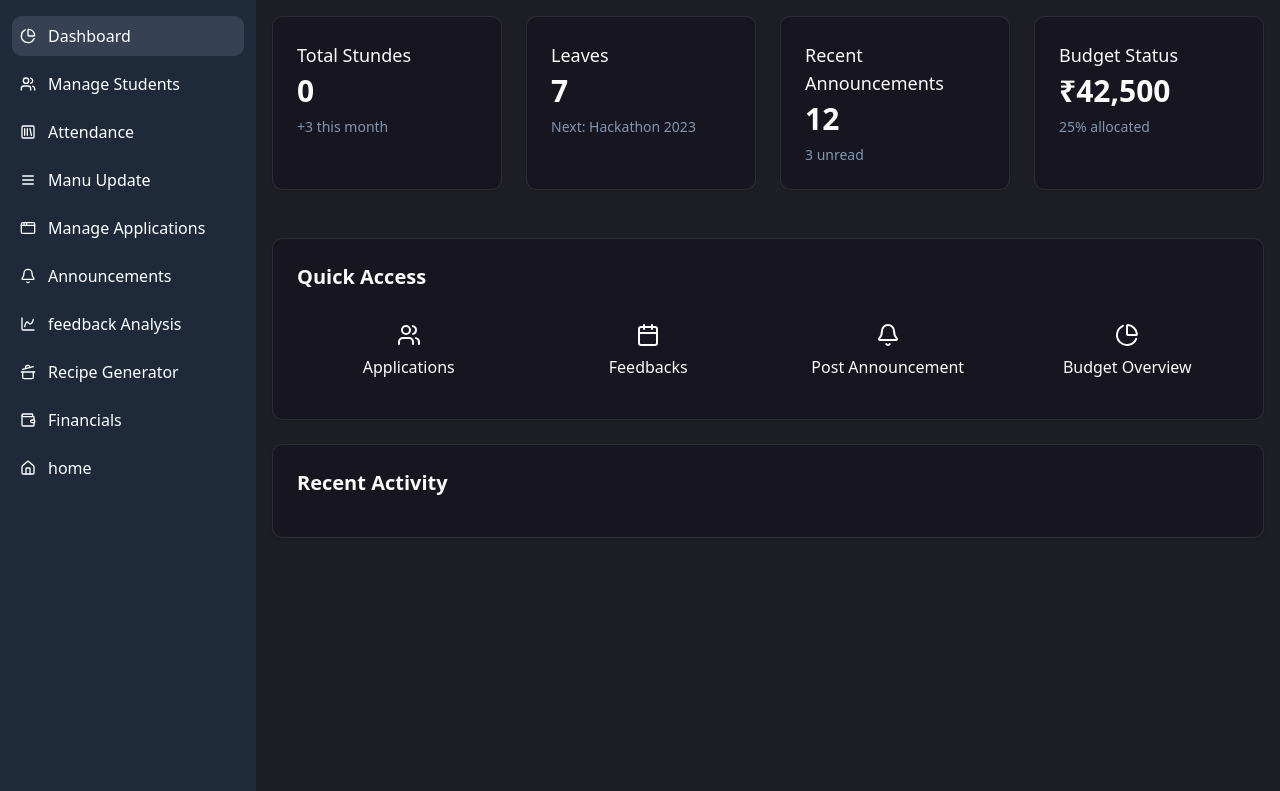
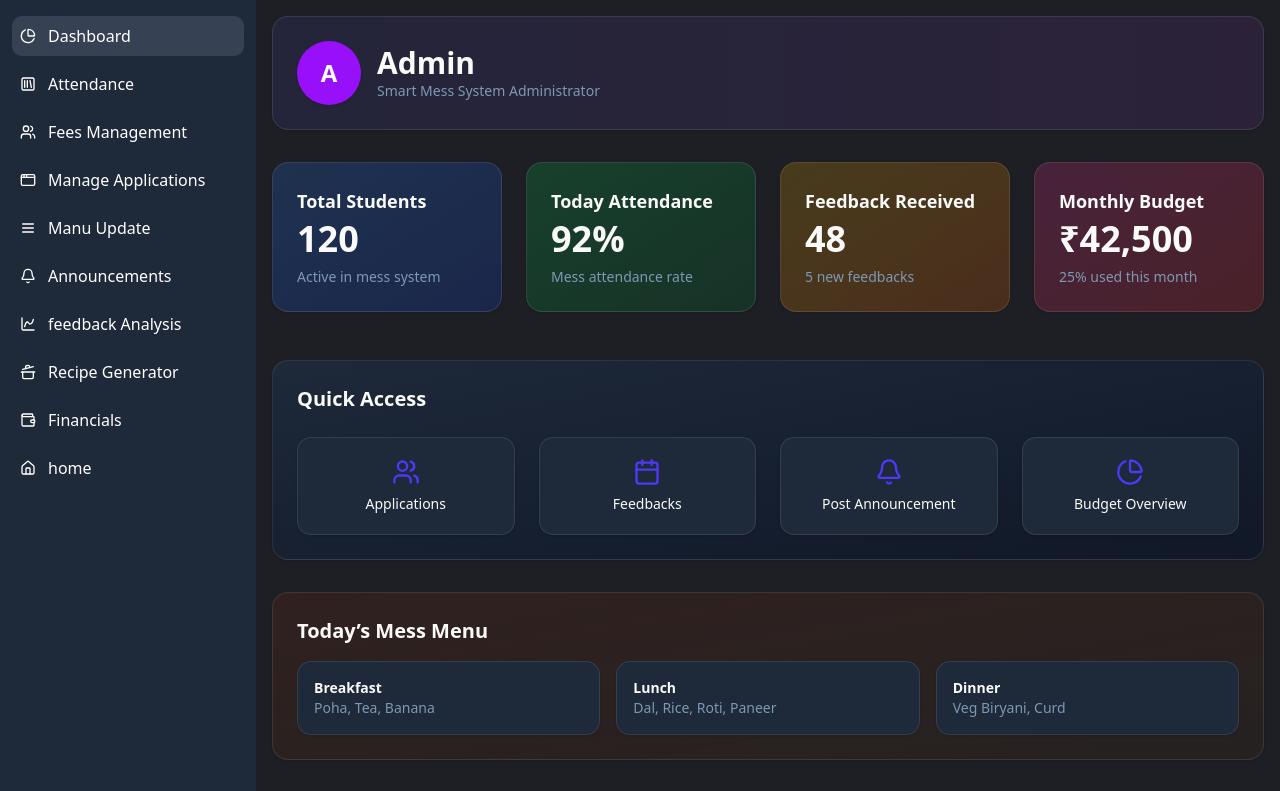
Before and after one commit to JaydipJadhav25/Smart-Mess-System, a React (Vite) app in the folder client/: page /admin in a window 1280 px wide. Shown: the top 791 px of the page. Built offline with nearby package versions, Linux system fonts and the light colour scheme.

Commit message:
update admin side

```diff
--- /dev/null
+++ b/client/src/components/ComingSoon.tsx
@@ -0,0 +1,25 @@
+export function ComingSoon() {
+  return (
+    <div className="w-full max-w-xl mx-auto p-10 flex flex-col items-center justify-center
+      bg-gradient-to-br from-purple-500/10 to-indigo-500/10
+      border rounded-2xl shadow-lg text-center">
+
+      <div className="h-20 w-20 rounded-full bg-purple-600 text-white
+        flex items-center justify-center text-3xl font-bold shadow mb-6">
+        🚧
+      </div>
+
+      <h2 className="text-3xl font-semibold mb-2">Feature Coming Soon</h2>
+
+      <p className="text-muted-foreground text-sm max-w-sm">
+        This feature is currently under development.
+        Our team is working to bring it live soon with the best experience.
+      </p>
+
+      <div className="mt-6 text-xs px-4 py-2 rounded-full
+        bg-purple-600/20 text-purple-700 dark:text-purple-300 font-medium">
+        Under Development
+      </div>
+    </div>
+  );
+}
--- a/client/src/components/admin/AdminLayout.tsx
+++ b/client/src/components/admin/AdminLayout.tsx
@@ -88,10 +88,10 @@ const AdminLayout: React.FC<AdminLayoutProps> = ({ children }) => {
 
    const menuItems = [
     { to: "/admin", icon: <PieChart className="h-4 w-4" />, label: "Dashboard" },
-    { to: "/admin-students", icon: <Users className="h-4 w-4" />, label: "Manage Students" },
     { to: "/admin-Attendence", icon: <SquareLibrary className="h-4 w-4" />, label: "Attendance" },
+    { to: "/admin-students", icon: <Users className="h-4 w-4" />, label: "Fees Management" },
+    { to: "/admin-manageApplications", icon: <AppWindowIcon className="h-4 w-4" />, label: "Manage Applications" },
     { to: "/admin-menuUpdate", icon: <MenuIcon className="h-4 w-4" />, label: "Manu Update" },
-    { to: "/admin-manageApplications", icon: <AppWindowIcon className="h-4 w-4" />, label: "Manage Applications" },
     { to: "/admin-announcements", icon: <Bell className="h-4 w-4" />, label: "Announcements" },
     { to: "/admin-feedback", icon: <ChartSpline className="h-4 w-4" />, label: "feedback Analysis" },
     {to : "/admin-RecipeGenerator" , icon :<CookingPotIcon className="h-4 w-4" />  , label : "Recipe Generator"},
--- a/client/src/components/layout/Navbar.tsx
+++ b/client/src/components/layout/Navbar.tsx
@@ -92,7 +92,6 @@ try {
   logout();
   //remove token
   //  localStorage.removeItem("token");
-
   navigate("/");
 
 
--- a/client/src/pages/AdminPanel.tsx
+++ b/client/src/pages/AdminPanel.tsx
@@ -19,73 +19,134 @@ export const AdminPanel = () => {
 
 
   return (
+    <>
     <AdminLayout currentPage="dashboard">
-      <div className="grid grid-cols-1 md:grid-cols-2 lg:grid-cols-4 gap-6">
-        <div className="bg-card p-6 rounded-lg border shadow-sm">
-          <h3 className="text-lg font-medium mb-1">Total Stundes</h3>
-          <p className="text-3xl font-bold">0</p>
-          <p className="text-sm text-muted-foreground mt-2">+3 this month</p>
+  {/* Admin Profile Section */}
+  <div className="mb-8 flex items-center gap-4 bg-gradient-to-r from-indigo-500/10 to-purple-500/10 p-6 rounded-2xl border shadow">
+    <div className="h-16 w-16 rounded-full bg-purple-600 text-white flex items-center justify-center text-2xl font-bold shadow">
+      A
+    </div>
+    <div>
+      <h2 className="text-3xl font-bold">Admin</h2>
+      <p className="text-muted-foreground text-sm">Smart Mess System Administrator</p>
+    </div>
+  </div>
+
+  {/* Stat Cards */}
+  <div className="grid grid-cols-1 md:grid-cols-2 lg:grid-cols-4 gap-6">
+    {[
+      {
+        title: "Total Students",
+        value: 120,
+        subtitle: "Active in mess system",
+        gradient: "from-blue-500/20 to-blue-700/20",
+      },
+      {
+        title: "Today Attendance",
+        value: "92%",
+        subtitle: "Mess attendance rate",
+        gradient: "from-green-500/20 to-green-700/20",
+      },
+      {
+        title: "Feedback Received",
+        value: 48,
+        subtitle: "5 new feedbacks",
+        gradient: "from-yellow-500/20 to-orange-500/20",
+      },
+      {
+        title: "Monthly Budget",
+        value: "₹42,500",
+        subtitle: "25% used this month",
+        gradient: "from-pink-500/20 to-red-500/20",
+      },
+    ].map((item, index) => (
+      <div
+        key={index}
+        className={`p-6 rounded-2xl border shadow bg-gradient-to-br ${item.gradient} hover:shadow-xl transition-all duration-200`}
+      >
+        <h3 className="text-lg font-semibold mb-1">{item.title}</h3>
+        <p className="text-4xl font-bold">{item.value}</p>
+        <p className="text-sm text-muted-foreground mt-2">{item.subtitle}</p>
+      </div>
+    ))}
+  </div>
+
+  {/* Sections */}
+  <div className="mt-12 space-y-8">
+
+    {/* Quick Access */}
+    <div className="bg-gradient-to-br from-gray-50 to-gray-100 dark:from-gray-800 dark:to-gray-900 p-6 rounded-2xl border shadow">
+      <h2 className="text-xl font-semibold mb-6">Quick Access</h2>
+
+      <div className="grid grid-cols-2 md:grid-cols-4 gap-6">
+        {[
+          { label: "Applications", icon: Users, link: "/admin-manageApplications" },
+          { label: "Feedbacks", icon: Calendar, link: "/admin-feedback" },
+          { label: "Post Announcement", icon: Bell, link: "/admin-announcements" },
+          { label: "Budget Overview", icon: PieChart, link: "/admin-financials" },
+        ].map((item, index) => (
+          <Link
+            key={index}
+            to={item.link}
+            className="p-5 bg-white dark:bg-gray-800 hover:bg-gray-100 dark:hover:bg-gray-700 rounded-xl flex flex-col items-center justify-center text-center transition-all border shadow-sm"
+          >
+            <item.icon className="h-7 w-7 mb-2 text-indigo-600" />
+            <span className="text-sm font-medium">{item.label}</span>
+          </Link>
+        ))}
+      </div>
+    </div>
+
+    {/* Today's Meal */}
+    <div className="bg-gradient-to-br from-orange-100/60 to-yellow-100/60 dark:from-orange-900/20 dark:to-yellow-900/10 p-6 rounded-2xl border shadow">
+      <h2 className="text-xl font-semibold mb-4">Today’s Mess Menu</h2>
+
+      <div className="grid grid-cols-1 sm:grid-cols-3 gap-4 text-sm">
+        <div className="p-4 bg-white dark:bg-gray-800 rounded-xl border shadow">
+          <h4 className="font-semibold">Breakfast</h4>
+          <p className="text-muted-foreground">Poha, Tea, Banana</p>
         </div>
-
-        <div className="bg-card p-6 rounded-lg border shadow-sm">
-          <h3 className="text-lg font-medium mb-1">Leaves</h3>
-          <p className="text-3xl font-bold">7</p>
-          <p className="text-sm text-muted-foreground mt-2">Next: Hackathon 2023</p>
+        <div className="p-4 bg-white dark:bg-gray-800 rounded-xl border shadow">
+          <h4 className="font-semibold">Lunch</h4>
+          <p className="text-muted-foreground">Dal, Rice, Roti, Paneer</p>
         </div>
-
-        <div className="bg-card p-6 rounded-lg border shadow-sm">
-          <h3 className="text-lg font-medium mb-1">Recent Announcements</h3>
-          <p className="text-3xl font-bold">12</p>
-          <p className="text-sm text-muted-foreground mt-2">3 unread</p>
-        </div>
-
-        <div className="bg-card p-6 rounded-lg border shadow-sm">
-          <h3 className="text-lg font-medium mb-1">Budget Status</h3>
-          <p className="text-3xl font-bold">₹42,500</p>
-          <p className="text-sm text-muted-foreground mt-2">25% allocated</p>
+        <div className="p-4 bg-white dark:bg-gray-800 rounded-xl border shadow">
+          <h4 className="font-semibold">Dinner</h4>
+          <p className="text-muted-foreground">Veg Biryani, Curd</p>
         </div>
       </div>
+    </div>
 
-      <div className="mt-12 space-y-6">
-        <div className="bg-card p-6 rounded-lg border shadow-sm">
-          <h2 className="text-xl font-semibold mb-4">Quick Access</h2>
-          <div className="grid grid-cols-2 md:grid-cols-4 gap-4">
-            <Link to="/admin" className="p-4 hover:bg-muted/50 rounded-md flex flex-col items-center text-center">
-              <Users className="h-6 w-6 mb-2" />
-              <span>Applications</span>
-            </Link>
-            <Link to="/admin" className="p-4 hover:bg-muted/50 rounded-md flex flex-col items-center text-center">
-              <Calendar className="h-6 w-6 mb-2" />
-              <span>Feedbacks</span>
-            </Link>
-            <Link to="/admin" className="p-4 hover:bg-muted/50 rounded-md flex flex-col items-center text-center">
-              <Bell className="h-6 w-6 mb-2" />
-              <span>Post Announcement</span>
-            </Link>
-            <Link to="/admin" className="p-4 hover:bg-muted/50 rounded-md flex flex-col items-center text-center">
-              <PieChart className="h-6 w-6 mb-2" />
-              <span>Budget Overview</span>
-            </Link>
-          </div>
+    {/* Feedback Summary */}
+    <div className="bg-gradient-to-br from-red-100/50 to-pink-100/50 dark:from-red-900/20 dark:to-pink-900/20 p-6 rounded-2xl border shadow">
+      <h2 className="text-xl font-semibold mb-4">Feedback & Issues</h2>
+
+      <div className="space-y-4">
+        <div className="p-4 bg-white dark:bg-gray-800 rounded-xl border shadow">
+          <h4 className="font-semibold">Food Quality Complaints</h4>
+          <p className="text-muted-foreground text-sm">12 complaints this month</p>
         </div>
-
-        <div className="bg-card p-6 rounded-lg border shadow-sm">
-          <h2 className="text-xl font-semibold mb-4">Recent Activity</h2>
-          <div className="space-y-4">
-            {/* {[
-              { action: "New member added", time: "2 hours ago" },
-              { action: "Event created: Hackathon 2023", time: "1 day ago" },
-              { action: "Announcement posted: Registration Open", time: "2 days ago" },
-              { action: "Budget updated for Tech Talk", time: "3 days ago" }
-            ].map((item, i) => (
-              <div key={i} className="flex justify-between p-2 hover:bg-muted/50 rounded-md">
-                <span>{item.action}</span>
-                <span className="text-sm text-muted-foreground">{item.time}</span>
-              </div>
-            ))} */}
-          </div>
+        <div className="p-4 bg-white dark:bg-gray-800 rounded-xl border shadow">
+          <h4 className="font-semibold">Positive Feedback</h4>
+          <p className="text-muted-foreground text-sm">78% satisfaction rating</p>
         </div>
       </div>
-    </AdminLayout>
+    </div>
+
+    {/* Recent Activity */}
+    <div className="bg-card p-6 rounded-2xl border shadow">
+      <h2 className="text-xl font-semibold mb-6">Recent Activity</h2>
+      <div className="space-y-4">
+        <p className="text-muted-foreground text-sm">• 4 New Leave Requests</p>
+        <p className="text-muted-foreground text-sm">• 3 Feedbacks marked unresolved</p>
+        <p className="text-muted-foreground text-sm">• Announcement posted: "Sunday Special Dinner"</p>
+      </div>
+    </div>
+
+  </div>
+</AdminLayout>
+
+
+    </>
   );
 };
--- a/client/src/pages/admin/AdminAttendence.tsx
+++ b/client/src/pages/admin/AdminAttendence.tsx
@@ -109,10 +109,39 @@ console.log("error : " ,error , isError)
     <AdminLayout currentPage="Attendance">
         <main className="flex-1 bg-muted/30">
         <div className="container mx-auto px-4 py-8">
-          <div className="mb-8">
-            <h1 className="text-3xl font-bold">Students Attendance</h1>
-            <p className="text-muted-foreground">View and manage student attendance for today in real time</p>
-          </div>
+           <div className="flex flex-col md:flex-row justify-between items-start md:items-center gap-6">
+  {/* Title Section */}
+  <div className="w-full">
+    <h1 className="text-3xl font-bold">Students Attendance</h1>
+    <p className="text-muted-foreground">
+      View and manage student attendance for today in real time
+    </p>
+  </div>
+
+  {/* Cards Section */}
+  <div className="w-full mb-2.5">
+    <div className="grid grid-cols-1 md:grid-cols-2 gap-6">
+
+      {/* Today Leaves */}
+      <div
+        className="p-6 rounded-2xl border shadow bg-gradient-to-br from-yellow-500/20 to-blue-700/20 hover:shadow-xl transition-all duration-200" >
+        <h3 className="text-lg font-semibold mb-1">Today Leaves</h3>
+        <p className="text-4xl font-bold tracking-tight">0</p>
+        <p className="text-sm text-muted-foreground mt-2">Recent leaves</p>
+      </div>
+
+      {/* Estimation */}
+      <div
+        className="p-6 rounded-2xl border shadow-sm bg-gradient-to-br from-yellow-500/20 to-orange-700/20 hover:shadow-md transition-all duration-200"
+      >
+        <h3 className="text-lg font-semibold mb-1">Estimation</h3>
+        <p className="text-4xl font-bold tracking-tight">0</p>
+        <p className="text-sm text-muted-foreground mt-2">Leave — Attendance</p>
+      </div>
+    </div>
+  </div>
+</div>
+
 
           <Tabs value={tab} onValueChange={setTab} className="space-y-6">
             <TabsList>
--- a/client/src/pages/admin/AdminFinancials.tsx
+++ b/client/src/pages/admin/AdminFinancials.tsx
@@ -1,69 +1,70 @@
-import  { useState } from "react";
+// import  { useState } from "react";
 import AdminLayout from "@/components/admin/AdminLayout";
-import { Button } from "@/components/ui/button";
-import {
-  Plus,
-  Filter,
-  Download,
-  Calendar,
-  ArrowUp,
-  ArrowDown,
-} from "lucide-react";
-import { Card, CardContent, CardHeader, CardTitle } from "@/components/ui/card";
-import { Tabs, TabsContent, TabsList, TabsTrigger } from "@/components/ui/tabs";
-import {
-  ResponsiveContainer,
-  BarChart,
-  XAxis,
-  YAxis,
-  Tooltip,
-  Bar,
-  PieChart,
-  Pie,
-  Cell,
-  Legend
-} from "recharts";
-import { Badge } from "@/components/ui/badge";
+// import { Button } from "@/components/ui/button";
+// import {
+//   Plus,
+//   Filter,
+//   Download,
+//   Calendar,
+//   ArrowUp,
+//   ArrowDown,
+// } from "lucide-react";
+// import { Card, CardContent, CardHeader, CardTitle } from "@/components/ui/card";
+// import { Tabs, TabsContent, TabsList, TabsTrigger } from "@/components/ui/tabs";
+// import {
+//   ResponsiveContainer,
+//   BarChart,
+//   XAxis,
+//   YAxis,
+//   Tooltip,
+//   Bar,
+//   PieChart,
+//   Pie,
+//   Cell,
+//   Legend
+// } from "recharts";
+// import { Badge } from "@/components/ui/badge";
+import { ComingSoon } from "@/components/ComingSoon";
 
-const budgetData = [
-  { name: "Hackathon", planned: 5000, actual: 4800 },
-  { name: "ML Workshop", planned: 3000, actual: 2700 },
-  { name: "Tech Talk", planned: 2000, actual: 2100 },
-  { name: "Industrial Visit", planned: 8000, actual: 8500 },
-];
+// const budgetData = [
+//   { name: "Hackathon", planned: 5000, actual: 4800 },
+//   { name: "ML Workshop", planned: 3000, actual: 2700 },
+//   { name: "Tech Talk", planned: 2000, actual: 2100 },
+//   { name: "Industrial Visit", planned: 8000, actual: 8500 },
+// ];
 
-const expenseCategories = [
-  { name: "Venue", value: 4500, color: "#8884d8" },
-  { name: "Refreshments", value: 2800, color: "#82ca9d" },
-  { name: "Marketing", value: 1500, color: "#ffc658" },
-  { name: "Prizes", value: 3500, color: "#ff8042" },
-  { name: "Speakers", value: 5000, color: "#a4de6c" },
-];
+// const expenseCategories = [
+//   { name: "Venue", value: 4500, color: "#8884d8" },
+//   { name: "Refreshments", value: 2800, color: "#82ca9d" },
+//   { name: "Marketing", value: 1500, color: "#ffc658" },
+//   { name: "Prizes", value: 3500, color: "#ff8042" },
+//   { name: "Speakers", value: 5000, color: "#a4de6c" },
+// ];
 
-const recentTransactions = [
-  { id: 1, description: "Venue booking for Hackathon", amount: -3000, date: "2023-11-25", category: "Expense" },
-  { id: 2, description: "Sponsorship - TechCorp", amount: 10000, date: "2023-11-20", category: "Income" },
-  { id: 3, description: "Refreshments for ML Workshop", amount: -1500, date: "2023-11-15", category: "Expense" },
-  { id: 4, description: "Registration fees collected", amount: 7500, date: "2023-11-10", category: "Income" },
-  { id: 5, description: "Speaker accommodation", amount: -2000, date: "2023-11-08", category: "Expense" },
-];
+// const recentTransactions = [
+//   { id: 1, description: "Venue booking for Hackathon", amount: -3000, date: "2023-11-25", category: "Expense" },
+//   { id: 2, description: "Sponsorship - TechCorp", amount: 10000, date: "2023-11-20", category: "Income" },
+//   { id: 3, description: "Refreshments for ML Workshop", amount: -1500, date: "2023-11-15", category: "Expense" },
+//   { id: 4, description: "Registration fees collected", amount: 7500, date: "2023-11-10", category: "Income" },
+//   { id: 5, description: "Speaker accommodation", amount: -2000, date: "2023-11-08", category: "Expense" },
+// ];
 
 const AdminFinancials = () => {
-  const [tab, setTab] = useState("overview");
+  // const [tab, setTab] = useState("overview");
 
-  const totalIncome = recentTransactions
-    .filter(t => t.amount > 0)
-    .reduce((sum, t) => sum + t.amount, 0);
+  // const totalIncome = recentTransactions
+  //   .filter(t => t.amount > 0)
+  //   .reduce((sum, t) => sum + t.amount, 0);
 
-  const totalExpense = recentTransactions
-    .filter(t => t.amount < 0)
-    .reduce((sum, t) => sum + Math.abs(t.amount), 0);
+  // const totalExpense = recentTransactions
+  //   .filter(t => t.amount < 0)
+  //   .reduce((sum, t) => sum + Math.abs(t.amount), 0);
 
-  const balance = totalIncome - totalExpense;
+  // const balance = totalIncome - totalExpense;
 
   return (
     <AdminLayout currentPage="financials">
-      <Tabs value={tab} onValueChange={setTab} className="space-y-6">
+      {/* <Tabs value={tab} onValueChange={setTab} className="space-y-6">
         <TabsList>
           <TabsTrigger value="overview">Overview</TabsTrigger>
           <TabsTrigger value="budgets">Budgets</TabsTrigger>
@@ -326,7 +327,10 @@ const AdminFinancials = () => {
             </Card>
           </div>
         </TabsContent>
-      </Tabs>
+      </Tabs> */}
+       <div className='flex justify-center items-center h-screen'>
+             <ComingSoon/>
+          </div>
     </AdminLayout>
   );
 };
--- a/client/src/pages/admin/AdminManegApplications.tsx
+++ b/client/src/pages/admin/AdminManegApplications.tsx
@@ -45,13 +45,18 @@ const pendingApplications = applications.filter(
   (ele: any) => ele?.isAccepted !== true
 ).filter((ele : any)=> ele.name.toLowerCase().includes(searchTerm.toLowerCase().trim()));
 
+const pending = applications.filter(
+  (ele: any) => ele?.isAccepted !== true
+)
 
 
 // Confirmed applications (accepted)
 const confirmedApplications = applications.filter(
   (ele: any) => ele?.isAccepted === true
 ).filter((ele : any)=> ele.name.toLowerCase().includes(searchTerm.toLowerCase().trim()));
-
+const submited = applications.filter(
+  (ele: any) => ele?.isAccepted === true
+)
 
 
 
@@ -69,6 +74,35 @@ const confirmedApplications = applications.filter(
             <h1 className="text-4xl font-bold text-slate-800 text-center dark:text-white">Stundents Applications  </h1>
            </div>
 
+                    {/* card */}
+                      <div className="grid grid-cols-1 md:grid-cols-2 lg:grid-cols-3 gap-6">
+              {[
+                {
+                  title: "Total Applications",
+                  value: applications.length,
+                  gradient: "from-purple-500/20 to-blue-700/20",
+                },
+                {
+                  title: "Pending Applications",
+                  value: pending.length,
+                  gradient: "from-yellow-500/20 to-blue-700/20",
+                },
+                {
+                  title: "Submitted Applications",
+                  value: submited.length,
+                  gradient: "from-red-500/20 to-yellow-500/20",
+                },
+              ].map((item, index) => (
+                <div
+                  key={index}
+                  className={`p-6 rounded-2xl border shadow bg-gradient-to-br ${item.gradient} hover:shadow-xl transition-all duration-200`}
+                >
+                  <h3 className="text-lg font-semibold mb-1">{item.title}</h3>
+                  <p className="text-4xl font-bold">{item.value}</p>
+                </div>
+              ))}
+            </div>
+
 
             <TabsList>
               <TabsTrigger onClick={()=>setSearchTerm("")}  value="all">All</TabsTrigger>
@@ -80,7 +114,7 @@ const confirmedApplications = applications.filter(
             <TabsContent value="all">
                 <Input
                 onChange={(e) => setSearchTerm(e.target.value)}
-                className="bg-orange-800 w-full"  placeholder="Search Student by name "/>
+                className="bg-background w-full"  placeholder="Search Student by name "/>
                 {/* load all students records */}
                   <div className="max-w-5xl mx-auto p-4 md:p-6">
                   {/* <h1 className="text-2xl md:text-3xl font-bold text-orange-600 mb-6">
--- a/client/src/pages/admin/AdminUpdateMenu.tsx
+++ b/client/src/pages/admin/AdminUpdateMenu.tsx
@@ -1,9 +1,12 @@
 import AdminLayout from "@/components/admin/AdminLayout";
+import { ComingSoon } from "@/components/ComingSoon";
 
 function AdminUpdateMenu() {
   return (
     <AdminLayout currentPage="MenuUpdate">
-        <div>AdminUpdateMenu</div>
+       <div className='flex justify-center items-center h-screen'>
+             <ComingSoon/>
+          </div>
     </AdminLayout>
   )
 }
--- a/client/src/pages/student/StudentPlane.tsx
+++ b/client/src/pages/student/StudentPlane.tsx
@@ -1,11 +1,17 @@
 // import React from 'react'
+import { ComingSoon } from '@/components/ComingSoon'
 import StudentLayout from '../../components/students/StudentLayout'
 
 
 function StudentPlane() {
   return (
     <StudentLayout currentPage='plane'>
-     <h1>comming soon...!</h1>
+
+    <div className='flex justify-center items-center h-screen'>
+       <ComingSoon/>
+    </div>
+
+
     </StudentLayout>
   )
 }
```
Also changed, not shown: 1 other file (tests, documents, lock files or other folders).
